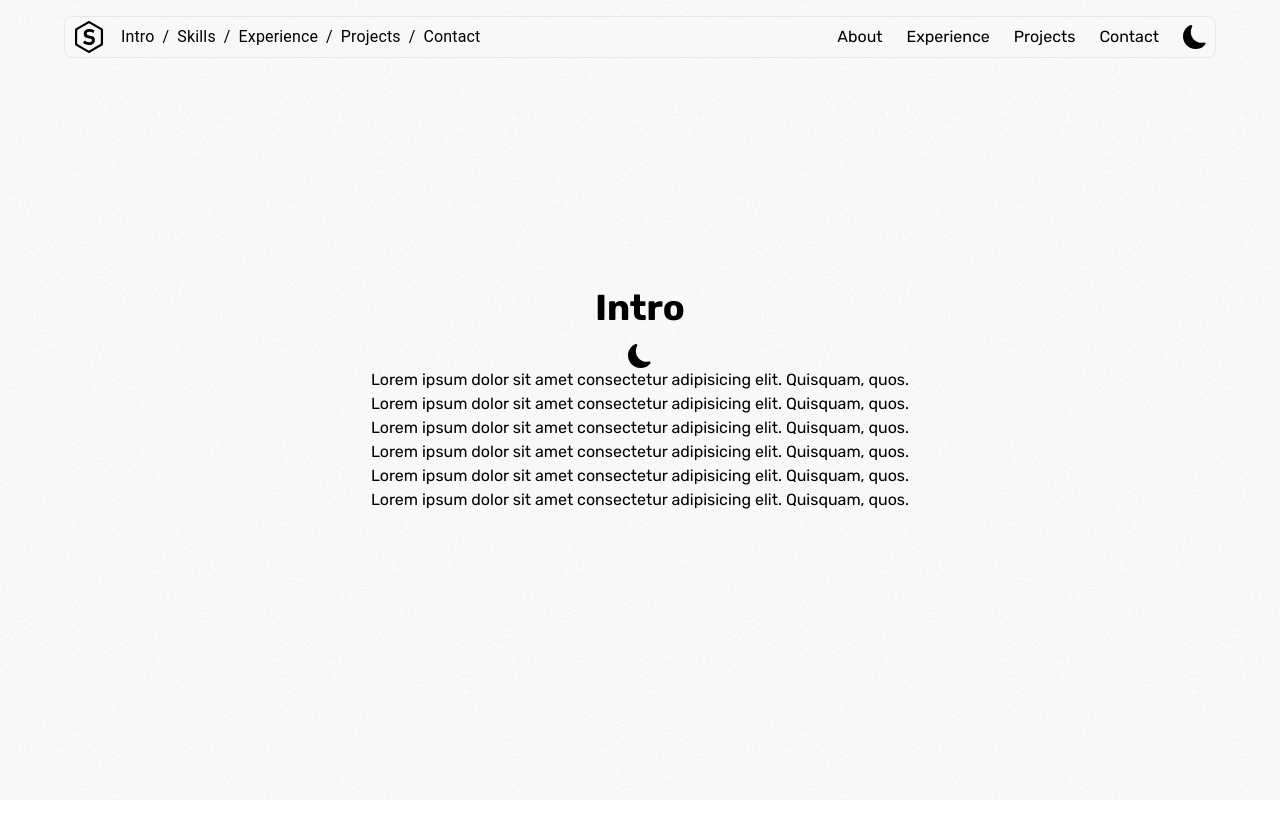
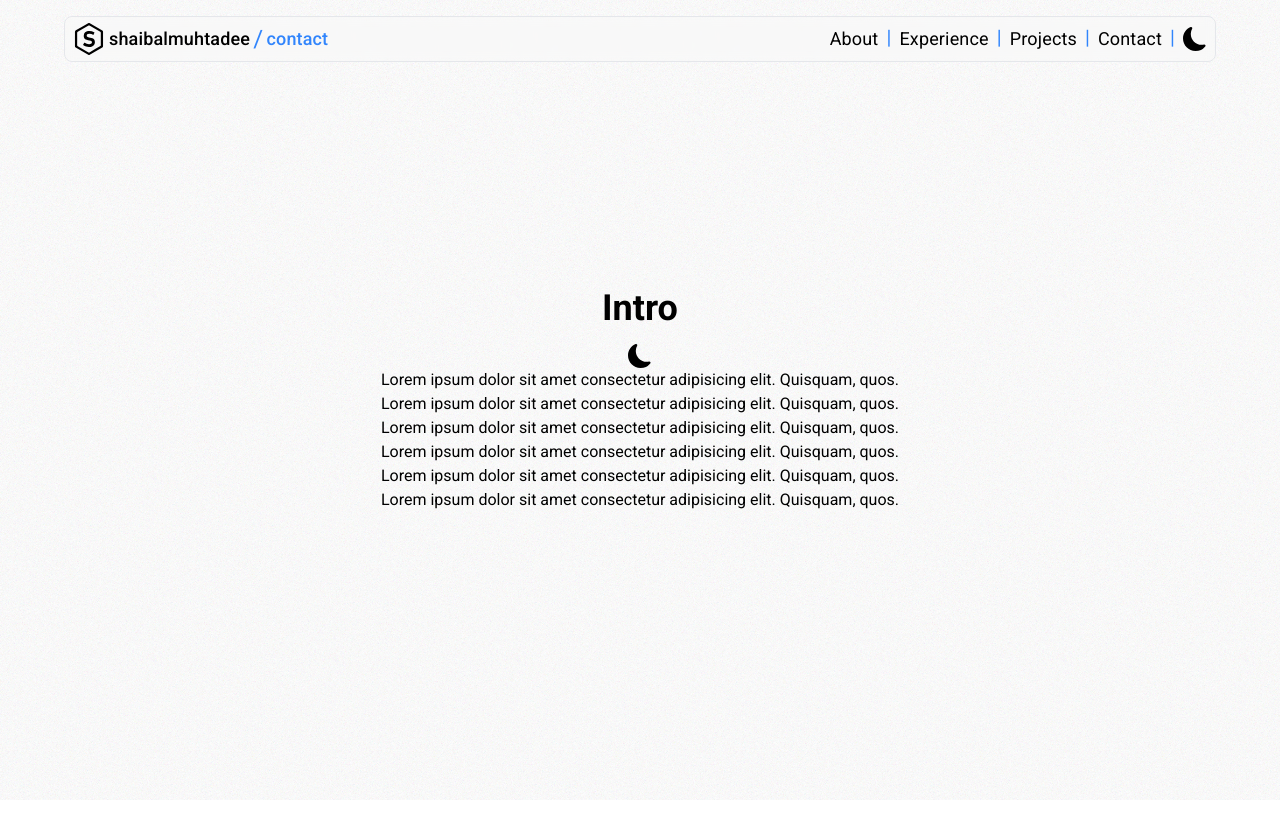
Before and after one commit to shaibalmuhtadee/portfolio2025, a Next.js app: page / in a window 1280 px wide. Shown: the top 838 px of the page. Built offline with nearby package versions, Linux system fonts and the light colour scheme.

Commit message:
Updated: navbar

```diff
--- a/src/app/globals.css
+++ b/src/app/globals.css
@@ -29,7 +29,7 @@ html {
 body {
   background: var(--background);
   color: var(--foreground);
-  font-family: var(--font-rubik, Arial, Helvetica, sans-serif);
+  font-family: var(--font-roboto, Arial, Helvetica, sans-serif);
 }
 
 #grain-overlay {
--- a/src/app/layout.tsx
+++ b/src/app/layout.tsx
@@ -1,12 +1,13 @@
 import "./globals.css";
 import type { Metadata } from "next";
-import { Rubik } from "next/font/google";
+import { Roboto } from "next/font/google";
 import { ThemeProvider } from "next-themes";
 import NavBar from "../components/NavBar";
 
-const rubik = Rubik({
-  variable: "--font-rubik",
+const roboto = Roboto({
+  weight: ["400", "500", "700"],
   subsets: ["latin"],
+  variable: "--font-roboto",
 });
 
 export const metadata: Metadata = {
@@ -26,7 +27,7 @@ export default function RootLayout({
   children: React.ReactNode;
 }>) {
   return (
-    <html lang="en" className={rubik.variable} suppressHydrationWarning>
+    <html lang="en" className={roboto.variable} suppressHydrationWarning>
       <body>
         <ThemeProvider attribute="class">
           <div id="grain-overlay"></div>
--- a/src/components/Breadcrumbs.tsx
+++ /dev/null
@@ -1,42 +0,0 @@
-"use client";
-
-import * as React from "react";
-import Breadcrumbs from "@mui/material/Breadcrumbs";
-import Link from "@mui/material/Link";
-import { useTheme } from "next-themes";
-
-function handleClick(event: React.MouseEvent<HTMLDivElement, MouseEvent>) {
-  event.preventDefault();
-  console.info("You clicked a breadcrumb.");
-}
-
-export default function BasicBreadcrumbs() {
-  const { theme } = useTheme();
-  const [textColor, setTextColor] = React.useState("black");
-
-  React.useEffect(() => {
-    setTextColor(theme === "dark" ? "white" : "black");
-  }, [theme]);
-
-  return (
-    <div role="presentation" onClick={handleClick}>
-      <Breadcrumbs aria-label="breadcrumb" color={textColor}>
-        <Link underline="hover" color={textColor} href="#intro">
-          Intro
-        </Link>
-        <Link underline="hover" color={textColor} href="#skills">
-          Skills
-        </Link>
-        <Link underline="hover" color={textColor} href="#experience">
-          Experience
-        </Link>
-        <Link underline="hover" color={textColor} href="#projects">
-          Projects
-        </Link>
-        <Link underline="hover" color={textColor} href="#contact">
-          Contact
-        </Link>
-      </Breadcrumbs>
-    </div>
-  );
-}
--- a/src/components/NavBar.tsx
+++ b/src/components/NavBar.tsx
@@ -1,40 +1,137 @@
 "use client";
 
-import Breadcrumbs from "./Breadcrumbs";
+import Breadcrumbs from "@mui/material/Breadcrumbs";
+import { useTheme } from "next-themes";
+import { motion } from "motion/react";
 import ThemeSwitch from "./ThemeSwitch";
 import Image from "next/image";
 import Link from "next/link";
+import { useEffect, useState, useRef } from "react";
+import StyleBreadcrumbs from "@mui/material/Breadcrumbs";
 
 const NavBar = () => {
+  const { theme } = useTheme();
+  const [mounted, setMounted] = useState(false);
+  const [currentSection, setCurrentSection] = useState("Intro");
+  const sections = useRef<{ [key: string]: IntersectionObserverEntry }>({});
+
+  useEffect(() => {
+    setMounted(true);
+  }, []);
+
+  useEffect(() => {
+    const observer = new IntersectionObserver(
+      (entries) => {
+        entries.forEach((entry) => {
+          sections.current[entry.target.id] = entry;
+        });
+
+        // Find the most visible section
+        let mostVisibleSection = "Intro";
+        let highestRatio = 0;
+
+        Object.entries(sections.current).forEach(([id, entry]) => {
+          if (entry.isIntersecting && entry.intersectionRatio > highestRatio) {
+            highestRatio = entry.intersectionRatio;
+            mostVisibleSection = id;
+          }
+        });
+
+        setCurrentSection(mostVisibleSection);
+      },
+      {
+        threshold: [0, 0.1, 0.2, 0.3, 0.4, 0.5, 0.6, 0.7, 0.8, 0.9, 1],
+      }
+    );
+
+    // Observe all sections
+    const sectionElements = document.querySelectorAll("section[id]");
+    sectionElements.forEach((section) => observer.observe(section));
+
+    return () => observer.disconnect();
+  }, []);
+
+  const textColor = mounted
+    ? theme === "dark"
+      ? "text-white"
+      : "text-black"
+    : "text-transparent";
+  const breadcrumbColor = mounted
+    ? theme === "dark"
+      ? "#F2F230"
+      : "#3185FC"
+    : "transparent";
+  const underlineColor = mounted
+    ? theme === "dark"
+      ? "bg-white"
+      : "bg-black"
+    : "bg-transparent";
+
+  const linkStyles = {
+    base: `relative transition-colors group hover:drop-shadow-sm text-lg`,
+    underline: `absolute bottom-0 left-0 w-0 h-0.5 transition-all ${underlineColor} duration-300 group-hover:w-full`,
+  };
+
   return (
     <nav className="fixed top-4 left-1/2 -translate-x-1/2 w-[90%] max-w-6xl flex items-center justify-between px-2 py-1 border rounded-lg bg-light-primary/80 dark:bg-dark-primary/80 backdrop-blur-xs border-gray-200 dark:border-gray-700">
-      <div className="flex items-center gap-4">
+      <div className="flex items-center gap-1">
         <Image src="/favicon/favicon.svg" alt="Logo" width={32} height={32} />
-        <Breadcrumbs />
+        <StyleBreadcrumbs
+          separator="/"
+          color="inherit"
+          aria-label="breadcrumb"
+          sx={{
+            "& .MuiBreadcrumbs-separator": {
+              fontSize: "1.5rem",
+              margin: "0 0.2rem",
+              color: breadcrumbColor,
+            },
+          }}
+        >
+          <span className="font-medium text-lg">shaibalmuhtadee</span>
+          <span
+            className="font-medium text-lg"
+            style={{ color: breadcrumbColor }}
+          >
+            {currentSection}
+          </span>
+        </StyleBreadcrumbs>
       </div>
 
-      <div className="flex items-center gap-6">
-        <Link href="/#intro" className="hover:text-blue-500 transition-colors">
+      <div className="flex items-center">
+        <StyleBreadcrumbs
+          separator="|"
+          color="inherit"
+          aria-label="breadcrumb"
+          sx={{
+            "& .MuiBreadcrumbs-separator": {
+              fontSize: "1.25rem",
+              margin: "0 0.5rem 0.2rem 0.5rem",
+              color: breadcrumbColor,
+            },
+          }}
+        >
+          <Link href="/#intro" className={`${linkStyles.base} ${textColor}`}>
             About
+            <span className={linkStyles.underline}></span>
           </Link>
           <Link
             href="/#experience"
-          className="hover:text-blue-500 transition-colors"
+            className={`${linkStyles.base} ${textColor}`}
           >
             Experience
+            <span className={linkStyles.underline}></span>
           </Link>
-        <Link
-          href="/#projects"
-          className="hover:text-blue-500 transition-colors"
-        >
+          <Link href="/#projects" className={`${linkStyles.base} ${textColor}`}>
             Projects
+            <span className={linkStyles.underline}></span>
           </Link>
-        <Link
-          href="/#contact"
-          className="hover:text-blue-500 transition-colors"
-        >
+          <Link href="/#contact" className={`${linkStyles.base} ${textColor}`}>
             Contact
+            <span className={linkStyles.underline}></span>
           </Link>
+          <span aria-hidden="true"></span>
+        </StyleBreadcrumbs>
         <ThemeSwitch />
       </div>
     </nav>
--- a/src/components/ThemeSwitch.tsx
+++ b/src/components/ThemeSwitch.tsx
@@ -14,35 +14,12 @@ const ThemeSwitch = () => {
     setMounted(true);
   }, []);
 
-  // Apply theme-specific styles when the theme changes
-  useEffect(() => {
-    if (currentTheme === "dark") {
-      document.documentElement.style.setProperty(
-        "--underline-color",
-        "#F2F7F2"
-      );
-      document.documentElement.style.setProperty(
-        "--underline-color-highlight",
-        "#F2F230"
-      );
-    } else {
-      document.documentElement.style.setProperty(
-        "--underline-color",
-        "#001429"
-      );
-      document.documentElement.style.setProperty(
-        "--underline-color-highlight",
-        "#3185FC"
-      );
-    }
-  }, [currentTheme]);
-
   if (!mounted) {
     return null;
   }
 
   const buttonStyles = `flex items-center justify-center text-2xl transition-transform duration-150 rounded-md hover:cursor-pointer`;
-  const lightThemeStyles = `ring-black bg-light_secondary text-dark_primary hover:text-[#8E97A4]`;
+  const lightThemeStyles = `ring-black bg-light_secondary text-dark_primary hover:text-[#3185FC]`;
   const darkThemeStyles = `ring-light_primary bg-dark_secondary text-light_primary hover:text-[#F2F230]`;
 
   if (currentTheme === "dark") {
--- a/tailwind.config.js
+++ b/tailwind.config.js
@@ -16,7 +16,7 @@ module.exports = {
         light_highlight: "#3185FC",
       },
       fontFamily: {
-        Rubik: ["Rubik", "sans-serif"],
+        Rubik: ["Roboto", "sans-serif"],
       },
     },
   },
```
Lines whose indentation alone changed are shown as unchanged.
